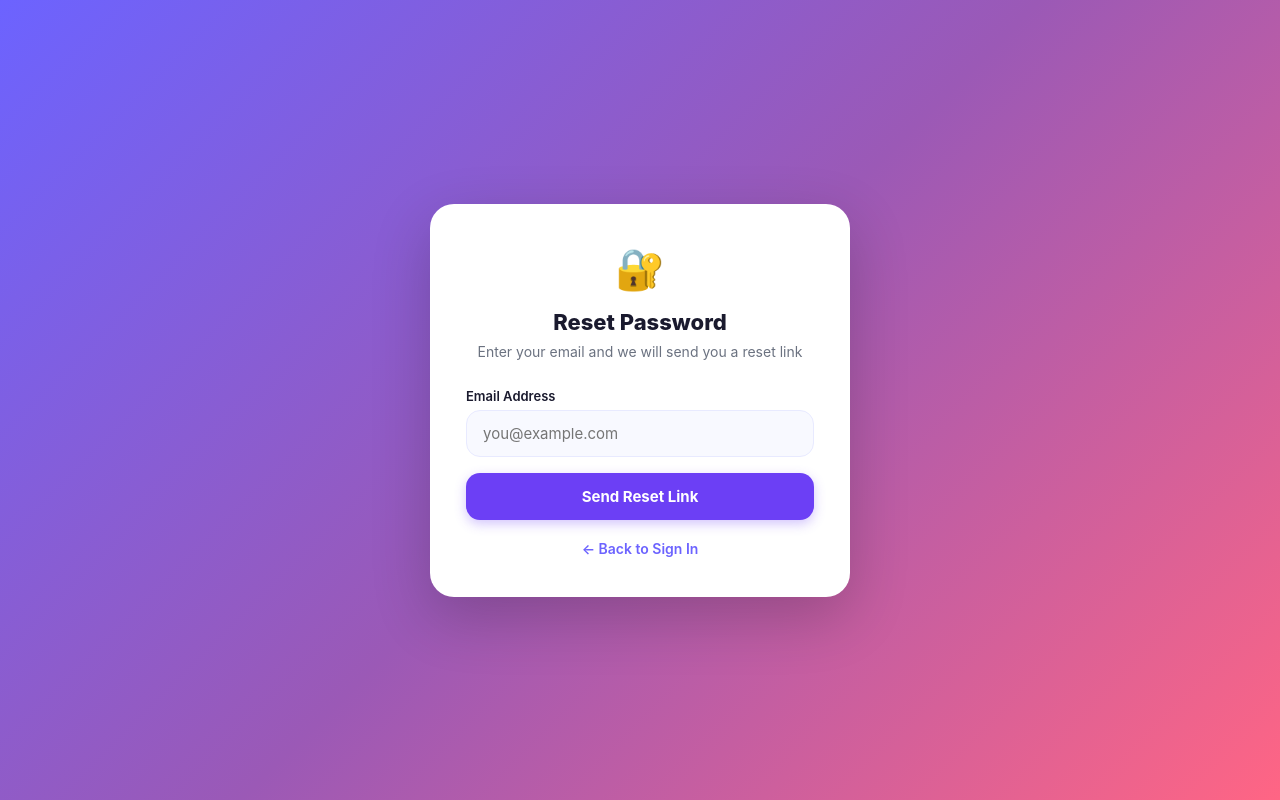
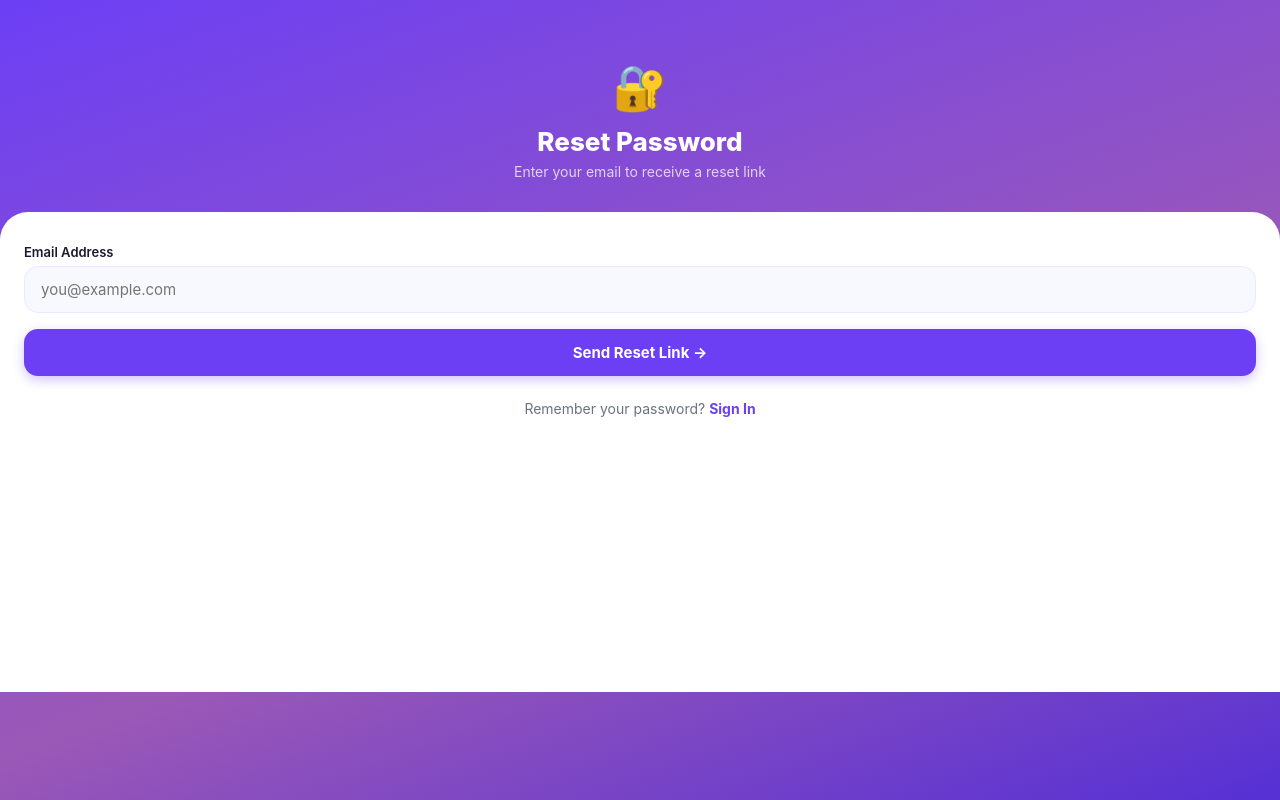
Before and after one commit to cobestian/eventlink-crm, a React (Create React App) app: page /forgot-password in a window 1280 px wide. Built offline with nearby package versions, Linux system fonts and the light colour scheme.

Commit message:
Fix password recovery and attendee RSVP visibility

```diff
--- a/src/App.js
+++ b/src/App.js
@@ -5,6 +5,7 @@ import { AuthProvider, useAuth } from './context/AuthContext'
 import './styles/global.css'
 
 import ProfilePage from './pages/ProfilePage'
+import ResetPassword from './pages/auth/ResetPassword'
 
 import Welcome from './pages/auth/Welcome'
 import Login from './pages/auth/Login'
@@ -65,6 +66,7 @@ function App() {
           <Route path="/login" element={<Login />} />
           <Route path="/register" element={<Register />} />
           <Route path="/forgot-password" element={<ForgotPassword />} />
+          <Route path="/reset-password" element={<ResetPassword />} />
           <Route path="/role-home" element={<RoleRouter />} />
 
           <Route path="/organizer/dashboard" element={<ProtectedRoute allowedRole="organizer"><OrganizerDashboard /></ProtectedRoute>} />
--- a/src/pages/auth/ForgotPassword.js
+++ b/src/pages/auth/ForgotPassword.js
@@ -1,6 +1,6 @@
 import React, { useState } from 'react'
 import { Link } from 'react-router-dom'
-import { forgotPassword } from '../../services/authService'
+import { supabase } from '../../config/supabase'
 import toast from 'react-hot-toast'
 
 const ForgotPassword = () => {
@@ -12,7 +12,10 @@ const ForgotPassword = () => {
     e.preventDefault()
     setLoading(true)
     try {
-      await forgotPassword(email)
+      const { error } = await supabase.auth.resetPasswordForEmail(email, {
+        redirectTo: 'https://eventlink-crm.vercel.app/reset-password'
+      })
+      if (error) throw error
       setSent(true)
       toast.success('Reset link sent to your email!')
     } catch (err) {
@@ -25,38 +28,65 @@ const ForgotPassword = () => {
   return (
     <div style={{
       minHeight: '100vh',
-      background: 'linear-gradient(135deg, #6C63FF 0%, #9B59B6 50%, #FF6584 100%)',
-      display: 'flex', alignItems: 'center', justifyContent: 'center', padding: 24
+      background: 'linear-gradient(160deg, #6C3FF5 0%, #9B59B6 60%, #5530D4 100%)'
     }}>
-      <div style={{
-        backgroundColor: 'white', borderRadius: 24, padding: '40px 36px',
-        maxWidth: 420, width: '100%', boxShadow: '0 20px 60px rgba(0,0,0,0.2)', textAlign: 'center'
-      }}>
-        <div style={{ fontSize: 40, marginBottom: 16 }}>{sent ? '✅' : '🔐'}</div>
-        <h2 style={{ fontSize: 22, fontWeight: 800, color: '#1A1A2E', marginBottom: 8 }}>
+      <div style={{ padding: '60px 24px 32px', textAlign: 'center', color: 'white' }}>
+        <div style={{ fontSize: 44, marginBottom: 12 }}>{sent ? '✅' : '🔐'}</div>
+        <h1 style={{ fontSize: 26, fontWeight: 800 }}>
           {sent ? 'Check Your Email' : 'Reset Password'}
-        </h2>
-        <p style={{ color: '#6B7280', fontSize: 14, marginBottom: 28 }}>
+        </h1>
+        <p style={{ opacity: 0.75, marginTop: 6, fontSize: 14 }}>
           {sent
             ? `We sent a reset link to ${email}`
-            : 'Enter your email and we will send you a reset link'}
+            : 'Enter your email to receive a reset link'}
         </p>
+      </div>
 
-        {!sent && (
-          <form onSubmit={handleSubmit} style={{ textAlign: 'left' }}>
+      <div style={{
+        background: 'white', borderRadius: '28px 28px 0 0',
+        padding: '32px 24px 40px', minHeight: '60vh'
+      }}>
+        {!sent ? (
+          <form onSubmit={handleSubmit}>
             <div className="input-group">
               <label>Email Address</label>
-              <input type="email" placeholder="you@example.com"
-                value={email} onChange={e => setEmail(e.target.value)} required />
+              <input
+                type="email"
+                placeholder="you@example.com"
+                value={email}
+                onChange={e => setEmail(e.target.value)}
+                required
+              />
             </div>
             <button className="btn-primary" type="submit" disabled={loading}>
-              {loading ? 'Sending...' : 'Send Reset Link'}
+              {loading ? 'Sending...' : 'Send Reset Link →'}
             </button>
           </form>
+        ) : (
+          <div style={{ textAlign: 'center', padding: '20px 0' }}>
+            <div style={{
+              background: '#EDE9FE', borderRadius: 20, padding: 24, marginBottom: 24
+            }}>
+              <p style={{ fontSize: 15, color: '#6C3FF5', fontWeight: 600, lineHeight: 1.6 }}>
+                📧 We sent a password reset link to <strong>{email}</strong>.
+                Click the link in your email to set a new password.
+              </p>
+            </div>
+            <p style={{ fontSize: 13, color: '#9CA3AF', marginBottom: 8 }}>
+              Didn't receive it? Check your spam folder.
+            </p>
+            <button onClick={() => setSent(false)} style={{
+              background: 'none', border: 'none', color: '#6C3FF5',
+              fontSize: 14, fontWeight: 700, cursor: 'pointer'
+            }}>
+              Try a different email
+            </button>
+          </div>
         )}
 
-        <p style={{ marginTop: 20, fontSize: 14, color: '#6B7280' }}>
-          <Link to="/login" style={{ color: '#6C63FF', fontWeight: 600 }}>← Back to Sign In</Link>
+        <p style={{ textAlign: 'center', marginTop: 24, fontSize: 14, color: '#6B7280' }}>
+          Remember your password?{' '}
+          <Link to="/login" style={{ color: '#6C3FF5', fontWeight: 700 }}>Sign In</Link>
         </p>
       </div>
     </div>
--- /dev/null
+++ b/src/pages/auth/ResetPassword.js
@@ -0,0 +1,110 @@
+import React, { useState, useEffect } from 'react'
+import { useNavigate } from 'react-router-dom'
+import { supabase } from '../../config/supabase'
+import toast from 'react-hot-toast'
+
+const ResetPassword = () => {
+  const navigate = useNavigate()
+  const [password, setPassword] = useState('')
+  const [confirm, setConfirm] = useState('')
+  const [loading, setLoading] = useState(false)
+  const [validSession, setValidSession] = useState(false)
+
+  useEffect(() => {
+    // Check if we have a valid recovery session
+    supabase.auth.onAuthStateChange((event, session) => {
+      if (event === 'PASSWORD_RECOVERY') {
+        setValidSession(true)
+      }
+    })
+  }, [])
+
+  const handleReset = async (e) => {
+    e.preventDefault()
+    if (password !== confirm) {
+      toast.error('Passwords do not match')
+      return
+    }
+    if (password.length < 6) {
+      toast.error('Password must be at least 6 characters')
+      return
+    }
+    setLoading(true)
+    try {
+      const { error } = await supabase.auth.updateUser({ password })
+      if (error) throw error
+      toast.success('Password updated successfully!')
+      navigate('/login')
+    } catch (err) {
+      toast.error(err.message || 'Failed to update password')
+    } finally {
+      setLoading(false)
+    }
+  }
+
+  return (
+    <div style={{
+      minHeight: '100vh',
+      background: 'linear-gradient(160deg, #6C3FF5 0%, #9B59B6 60%, #5530D4 100%)'
+    }}>
+      <div style={{ padding: '60px 24px 32px', textAlign: 'center', color: 'white' }}>
+        <div style={{ fontSize: 44, marginBottom: 12 }}>🔐</div>
+        <h1 style={{ fontSize: 26, fontWeight: 800 }}>Set New Password</h1>
+        <p style={{ opacity: 0.75, marginTop: 6, fontSize: 14 }}>Enter your new password below</p>
+      </div>
+
+      <div style={{
+        background: 'white', borderRadius: '28px 28px 0 0',
+        padding: '32px 24px 40px', minHeight: '60vh'
+      }}>
+        {!validSession ? (
+          <div style={{ textAlign: 'center', padding: 40 }}>
+            <p style={{ fontSize: 40, marginBottom: 16 }}>⏳</p>
+            <p style={{ color: '#6B7280', fontSize: 15 }}>
+              Waiting for password recovery session...
+            </p>
+            <p style={{ color: '#9CA3AF', fontSize: 13, marginTop: 8 }}>
+              Make sure you clicked the link from your email.
+            </p>
+          </div>
+        ) : (
+          <form onSubmit={handleReset}>
+            <div className="input-group">
+              <label>New Password</label>
+              <input
+                type="password"
+                placeholder="Min. 6 characters"
+                value={password}
+                onChange={e => setPassword(e.target.value)}
+                required
+              />
+            </div>
+            <div className="input-group">
+              <label>Confirm New Password</label>
+              <input
+                type="password"
+                placeholder="Repeat new password"
+                value={confirm}
+                onChange={e => setConfirm(e.target.value)}
+                required
+              />
+            </div>
+            <button className="btn-primary" type="submit" disabled={loading}>
+              {loading ? 'Updating...' : 'Update Password →'}
+            </button>
+          </form>
+        )}
+
+        <p style={{ textAlign: 'center', marginTop: 24, fontSize: 14, color: '#6B7280' }}>
+          Remember your password?{' '}
+          <span onClick={() => navigate('/login')}
+            style={{ color: '#6C3FF5', fontWeight: 700, cursor: 'pointer' }}>
+            Sign In
+          </span>
+        </p>
+      </div>
+    </div>
+  )
+}
+
+export default ResetPassword
```
